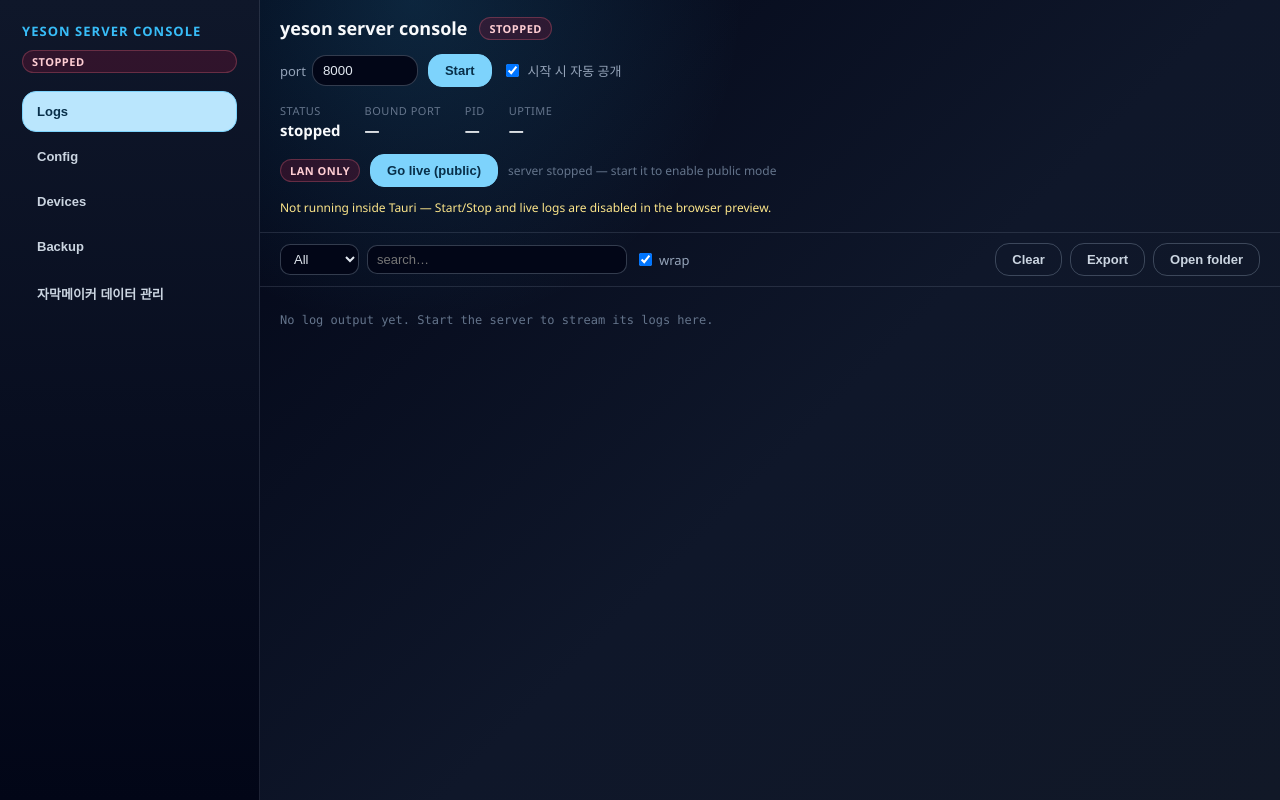
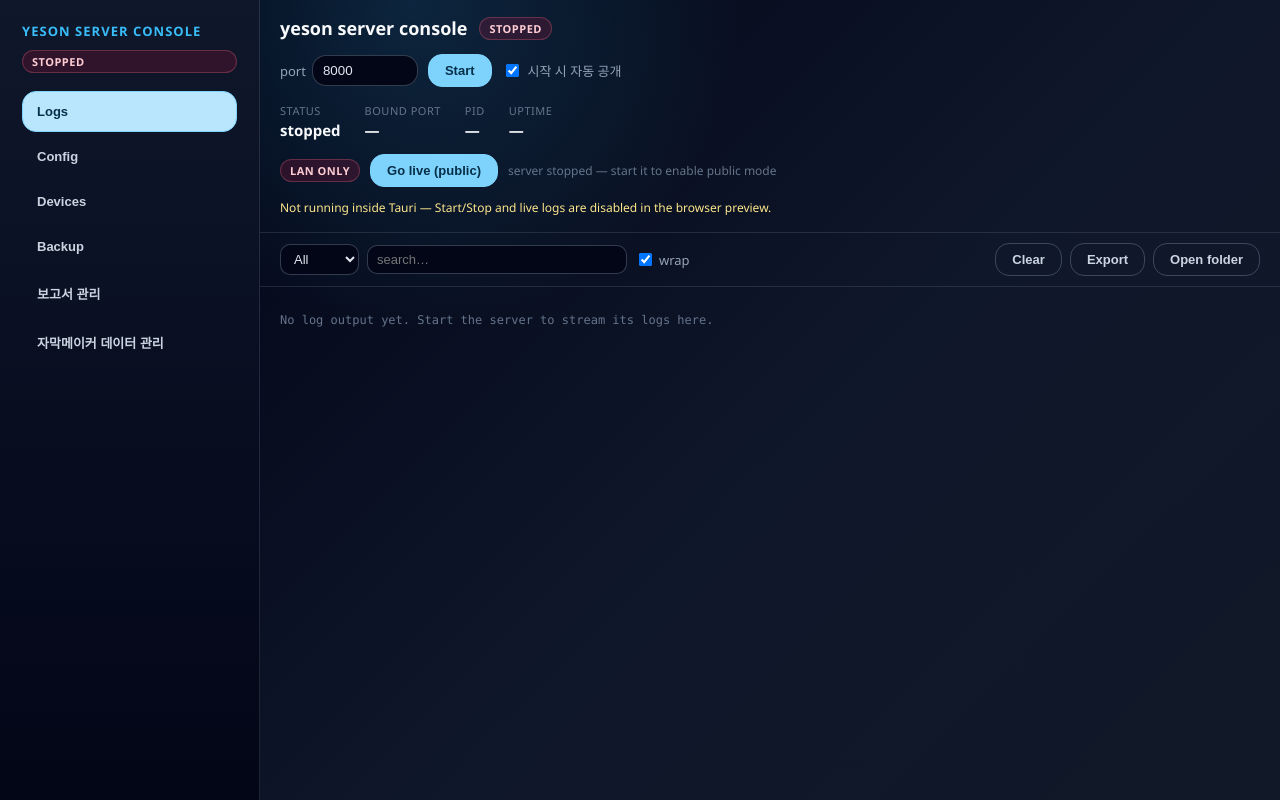
Before and after one commit to yesonsys03-web/yeson_meet, a React (Vite) app in the folder apps/server_desktop/: page / in a window 1280 px wide. Built offline with nearby package versions, Linux system fonts and the light colour scheme.

Commit message:
feat(server-console): 보고서 관리 탭 사이드바 배선

```diff
--- a/apps/server_desktop/src/ServerConsole.tsx
+++ b/apps/server_desktop/src/ServerConsole.tsx
@@ -9,6 +9,7 @@ import TunnelDegradedBanner from "./TunnelDegradedBanner";
 import DevicePanel from "./DevicePanel";
 import BackupPanel from "./BackupPanel";
 import VideoJobsPanel from "./VideoJobsPanel";
+import ReportsPanel from "./ReportsPanel";
 
 type ServerStatus = {
   running: boolean;
@@ -120,7 +121,7 @@ export default function ServerConsole() {
   const [busy, setBusy] = useState(false);
   const [error, setError] = useState<string | null>(null);
   const [logs, setLogs] = useState<AppLogEntry[]>([]);
-  type View = "logs" | "config" | "devices" | "backup" | "video";
+  type View = "logs" | "config" | "devices" | "backup" | "reports" | "video";
   const [activeView, setActiveView] = useState<View>("logs");
   const [logLevel, setLogLevel] = useState<AppLogEntry["level"] | "all">("all");
   const [logQuery, setLogQuery] = useState("");
@@ -381,6 +382,7 @@ export default function ServerConsole() {
     { view: "config", label: "Config" },
     { view: "devices", label: "Devices" },
     { view: "backup", label: "Backup" },
+    { view: "reports", label: "보고서 관리" },
     { view: "video", label: "자막메이커 데이터 관리" },
   ];
 
@@ -583,6 +585,9 @@ export default function ServerConsole() {
           <section hidden={activeView !== "backup"} style={activeView === "backup" ? styles.viewScroll : undefined}>
             <BackupPanel serverPort={status?.port ?? null} running={running} />
           </section>
+          <section hidden={activeView !== "reports"} style={activeView === "reports" ? styles.viewScroll : undefined}>
+            <ReportsPanel serverPort={status?.port ?? null} running={running} />
+          </section>
           <section hidden={activeView !== "video"} style={activeView === "video" ? styles.viewScroll : undefined}>
             <VideoJobsPanel serverPort={status?.port ?? null} running={running} />
           </section>
```
